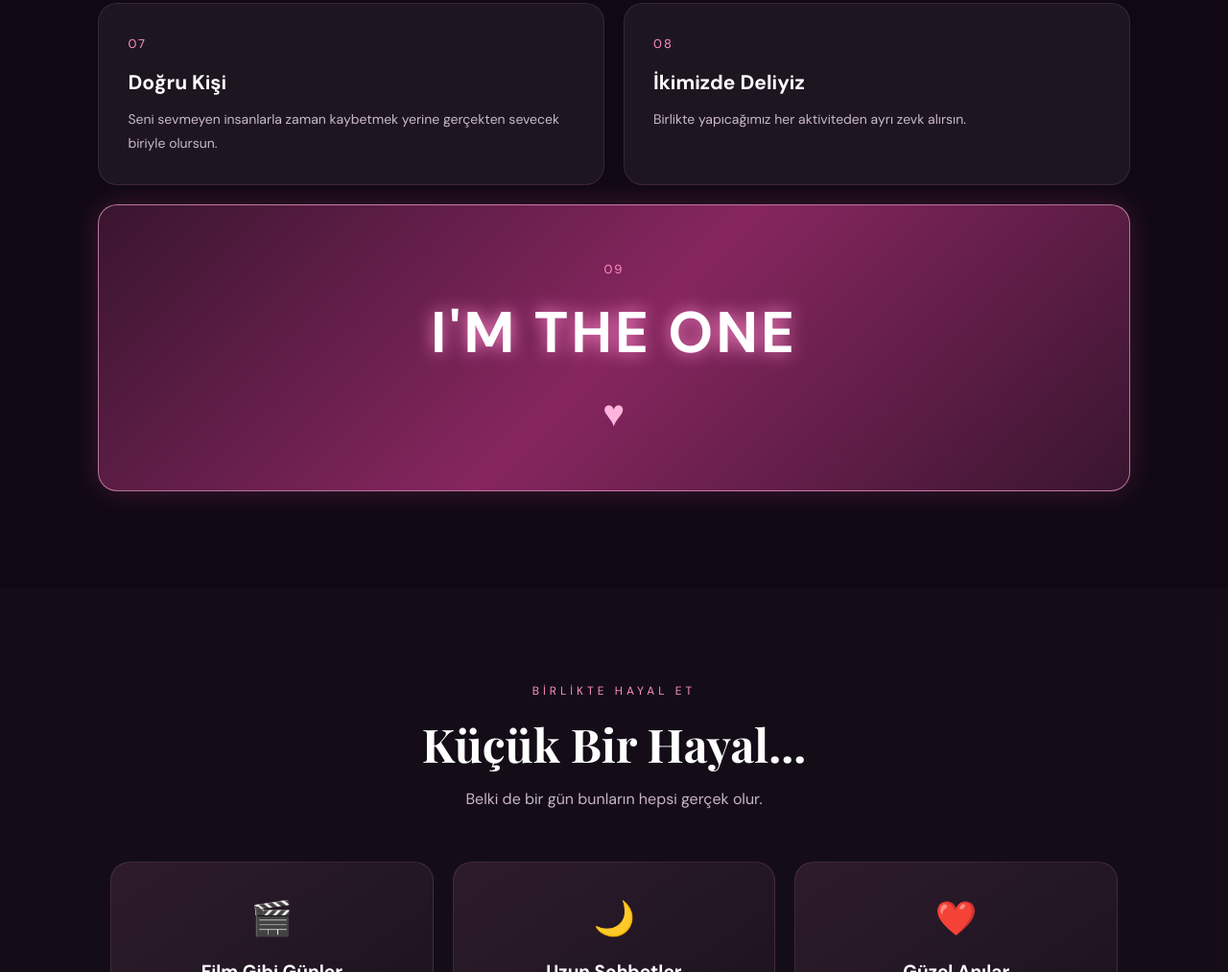
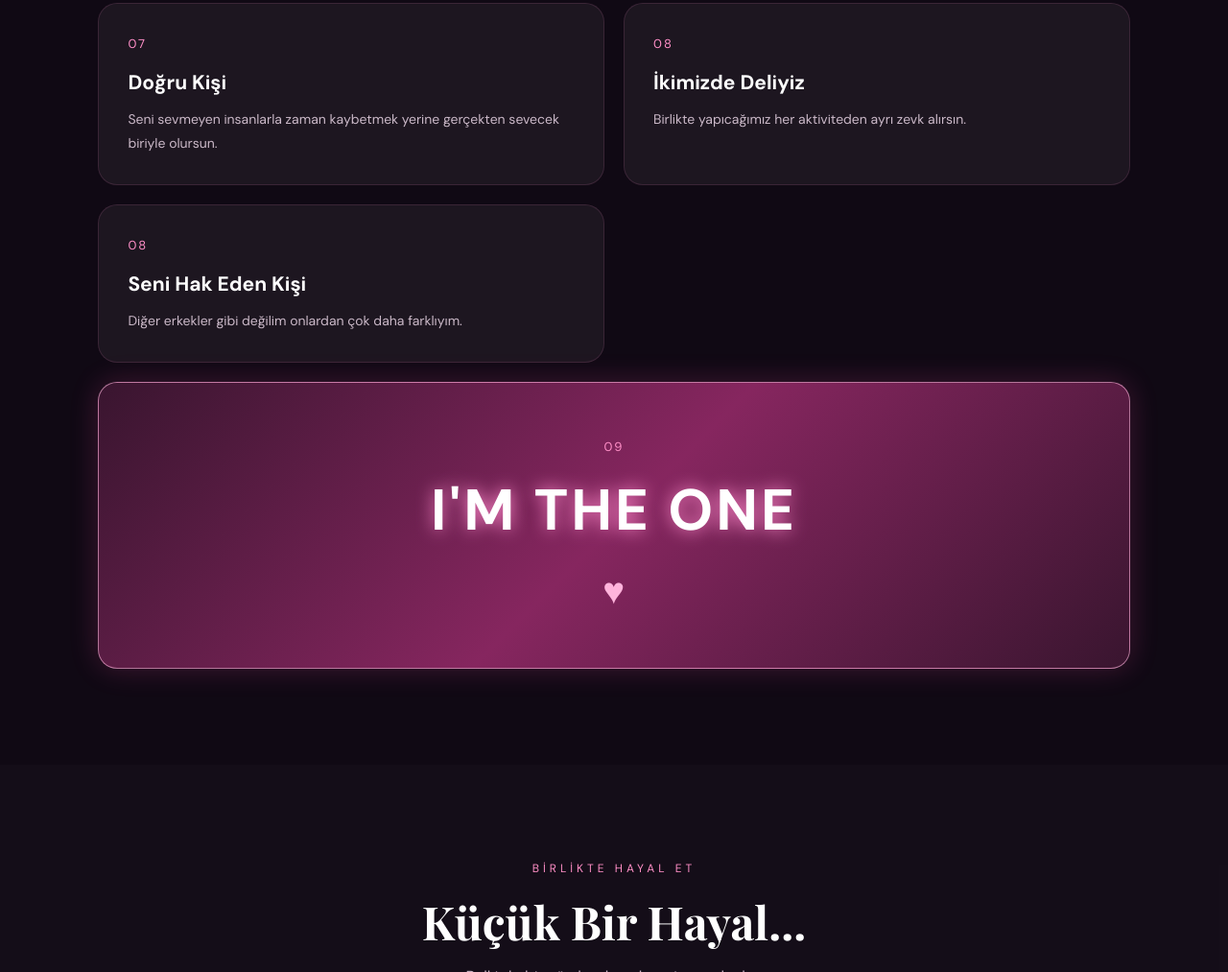
Before and after one commit to kazimkarabekir1001-stack/fdsfsdfsd432, a plain HTML site: page index.html in a window 1280 px wide. Shown: the part 1639-2652 px from the top of the page at 96% size. Drawn offline with nearby package versions, Linux system fonts and the light colour scheme.

Commit message:
Update index.html

```diff
--- a/index.html
+++ b/index.html
@@ -583,6 +583,12 @@ footer span {
       <p>Birlikte yapıcağımız her aktiviteden ayrı zevk alırsın.</p>
     </div>
 
+    <div class="reason-card">
+      <span>08</span>
+      <h3>Seni Hak Eden Kişi</h3>
+      <p>Diğer erkekler gibi değilim onlardan çok daha farklıyım.</p>
+    </div>
+
     <div class="reason-card final-reason">
       <span>09</span>
       <h3>I'M THE ONE</h3>
```
